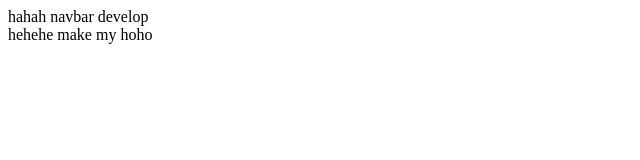
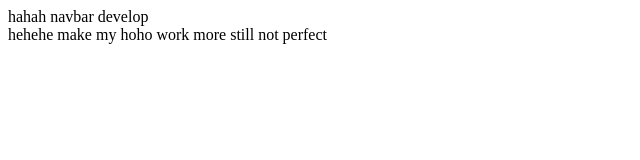
Before and after one commit to legobitna/space-landingpage, a plain HTML site: page index.html in a window 1280 px wide. Shown: the whole page, without its empty margins (0-640 px from the left). Drawn offline with Linux system fonts and the light colour scheme.

Commit message:
footer done

```diff
--- a/index.html
+++ b/index.html
@@ -18,6 +18,9 @@
     <footer>
         hehehe
         make my hoho
+        work more
+        still not perfect
+
     </footer>
 </body>
 </html>
```
